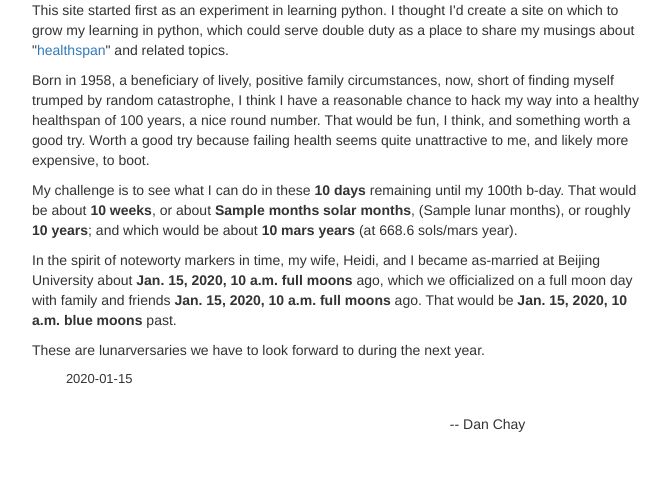
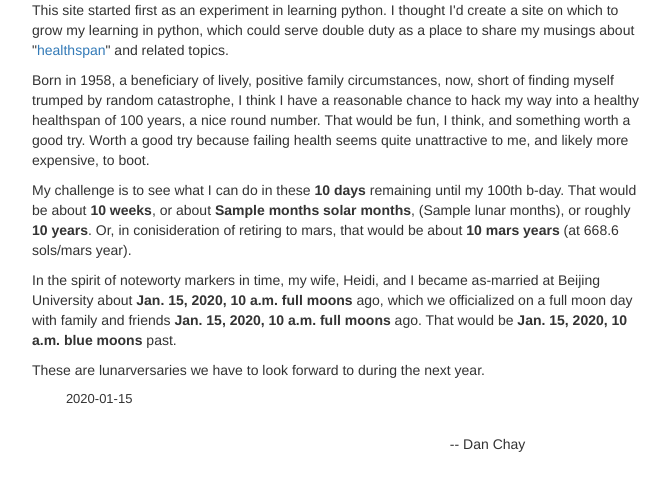
Before and after one commit to danchay/h2100, a Django app: template templates/about.html in a window 1280 px wide. Shown: the part 109-600 px from the top of the page, without its empty margins (303-973 px from the left). Run offline with Django 3.2, Linux system fonts and the light colour scheme; the template is opened without the code that fills it: most values are stand-ins (such as "Sample title", 1, 10 or a date in 2020); some libraries are stand-ins or nearby versions.

Commit message:
Another small edit.

```diff
--- a/templates/about.html
+++ b/templates/about.html
@@ -15,7 +15,7 @@
 
         <p>Born in 1958, a beneficiary of lively, positive family circumstances, now, short of finding myself trumped by random catastrophe, I think I have a reasonable chance to hack my way into a healthy healthspan of 100 years, a nice round number. That would be fun, I think, and something worth a good try. Worth a good try because failing health seems quite unattractive to me, and likely more expensive, to boot.</p>
 
-        <p>My challenge is to see what I can do in these <strong>{{ days }} days</strong> remaining until my 100th b-day. That would be about <strong>{{ weeks }} weeks</strong>, or about <strong>{{ months }} solar months</strong>, ({{ lunar_months }} lunar months), or roughly <strong>{{ years }} years</strong>; and which would be about <strong>{{ mars_years }} mars years</strong> (at 668.6 sols/mars year).</p>
+        <p>My challenge is to see what I can do in these <strong>{{ days }} days</strong> remaining until my 100th b-day. That would be about <strong>{{ weeks }} weeks</strong>, or about <strong>{{ months }} solar months</strong>, ({{ lunar_months }} lunar months), or roughly <strong>{{ years }} years</strong>. Or, in conisideration of retiring to mars, that would be about <strong>{{ mars_years }} mars years</strong> (at 668.6 sols/mars year).</p>
 
         <p>In the spirit of noteworty markers in time, my wife, Heidi, and I became as-married at Beijing University about <strong>{{ fm_since_uc_married }} full moons</strong> ago, which we officialized on a full moon day with family and friends <strong>{{ fm_since_of_married }} full moons</strong> ago. That would be <strong>{{ bm_since_of_married }} blue moons</strong> past.</p>
 
```
